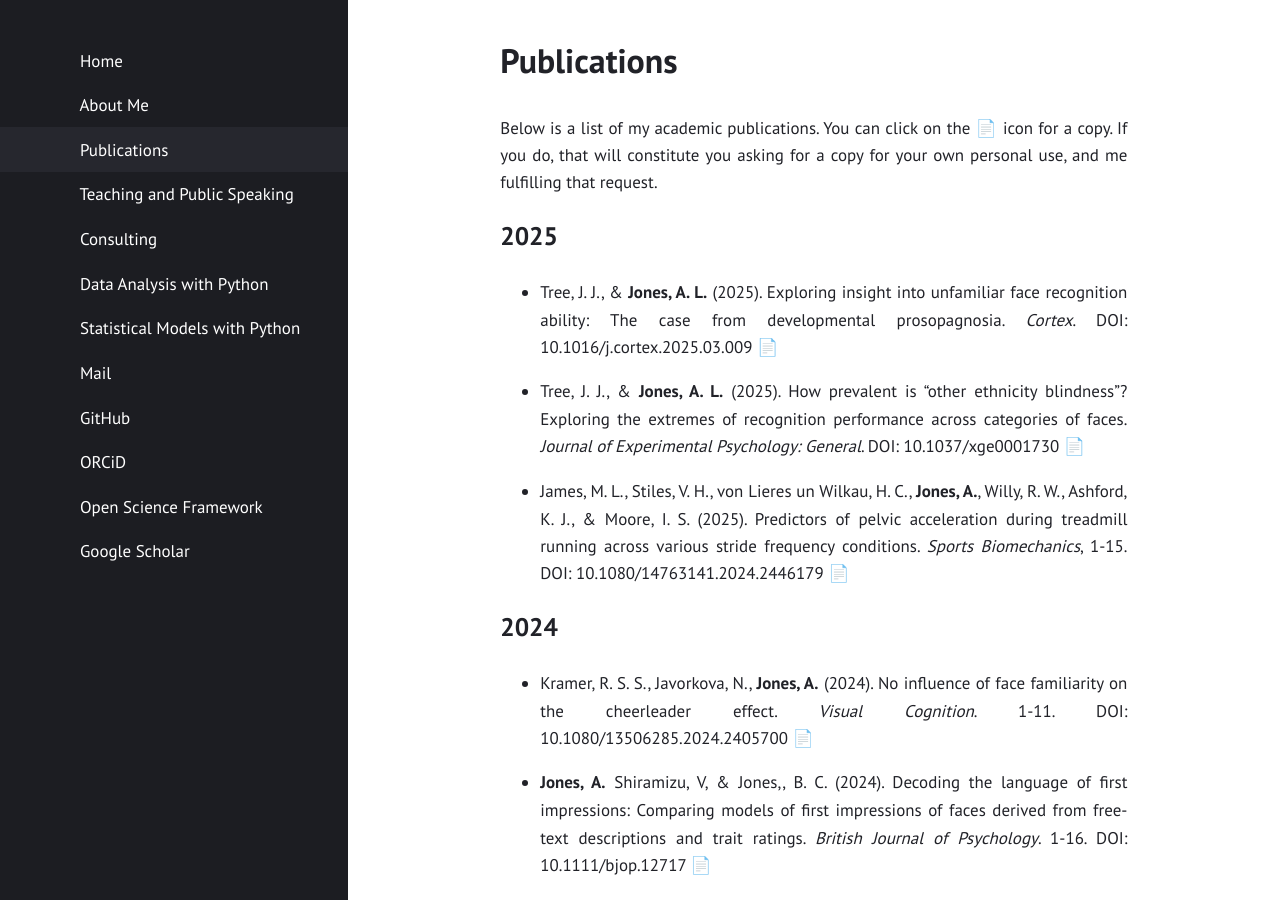
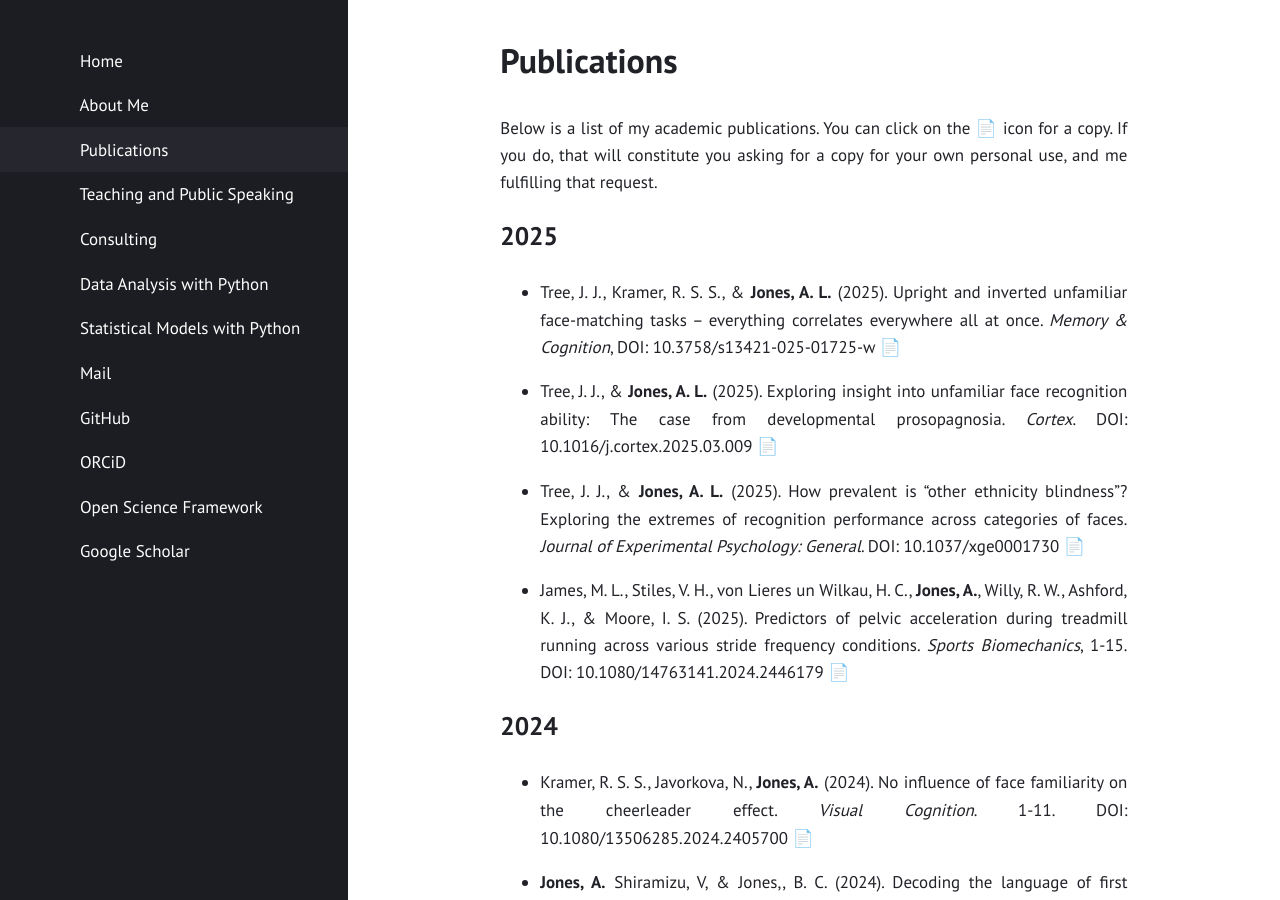
Before and after one commit to alexjonesphd/alexjonesphd.github.io, a Jekyll site: the page built from publications.md, in a window 1280 px wide and 900 px high. Built offline with Jekyll 4.4.1, drawn with Linux system fonts in a browser that asks for light colours.

Commit message:
new paper

```diff
--- a/publications.md
+++ b/publications.md
@@ -7,6 +7,9 @@ layout: page
 Below is a list of my academic publications. You can click on the 📄 icon for a copy. If you do, that will constitute you asking for a copy for your own personal use, and me fulfilling that request.
 
 ## 2025
+- Tree, J. J., Kramer, R. S. S., & **Jones, A. L.** (2025). Upright and inverted unfamiliar face-matching tasks – everything correlates everywhere all at once. *Memory & Cognition*, DOI: 10.3758/s13421-025-01725-w [📄](https://alexjonesphd.github.io/assets/papers/2025/treekramerjones2025b.pdf)
+
+
 - Tree, J. J., & **Jones, A. L.** (2025). Exploring insight into unfamiliar face recognition ability: The case from developmental prosopagnosia. *Cortex*. DOI: 10.1016/j.cortex.2025.03.009 [📄](https://alexjonesphd.github.io/assets/papers/2025/tree&jones2025b.pdf)
 
 - Tree, J. J., & **Jones, A. L.** (2025). How prevalent is “other ethnicity blindness”? Exploring the extremes of recognition performance across categories of faces. *Journal of Experimental Psychology: General*. DOI: 10.1037/xge0001730  [📄](https://alexjonesphd.github.io/assets/papers/2025/tree&jones2025.pdf)
```
Also changed, not shown: 4 other files.
